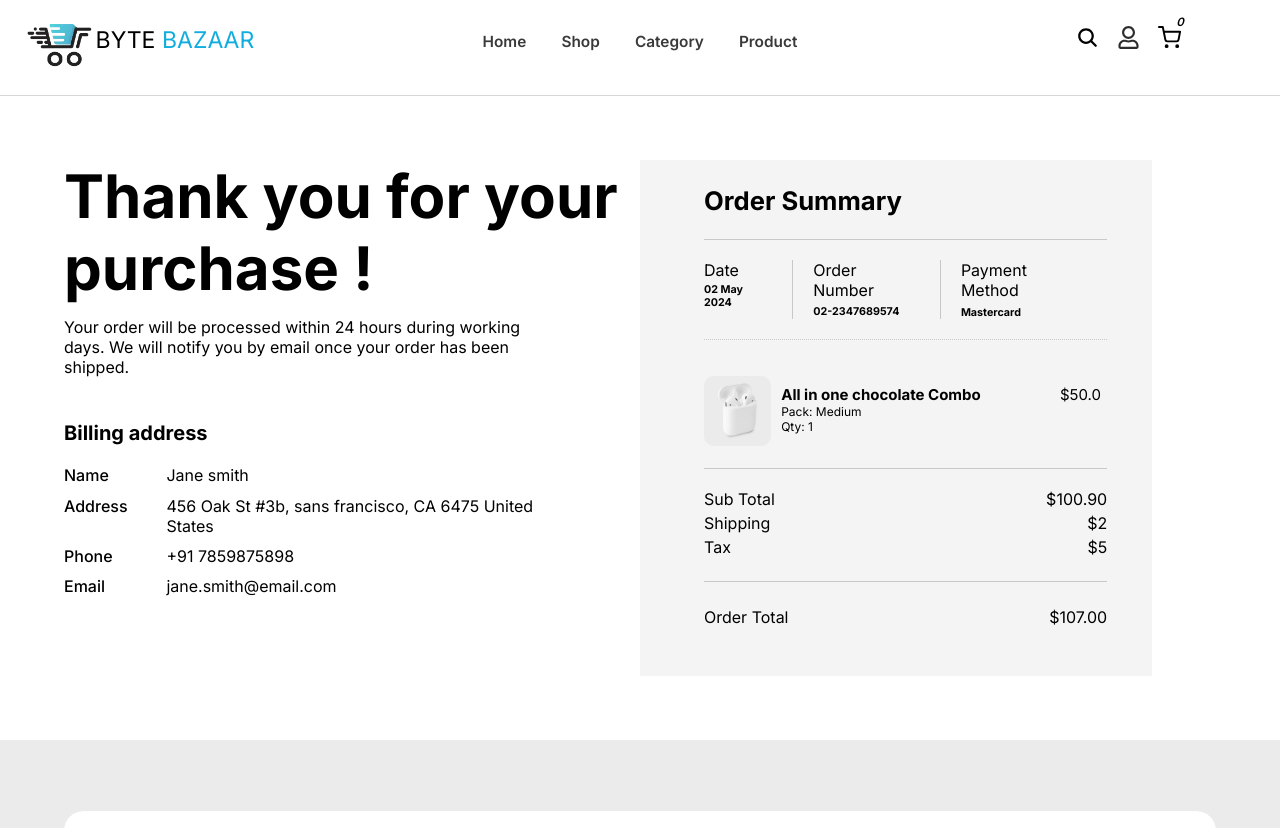
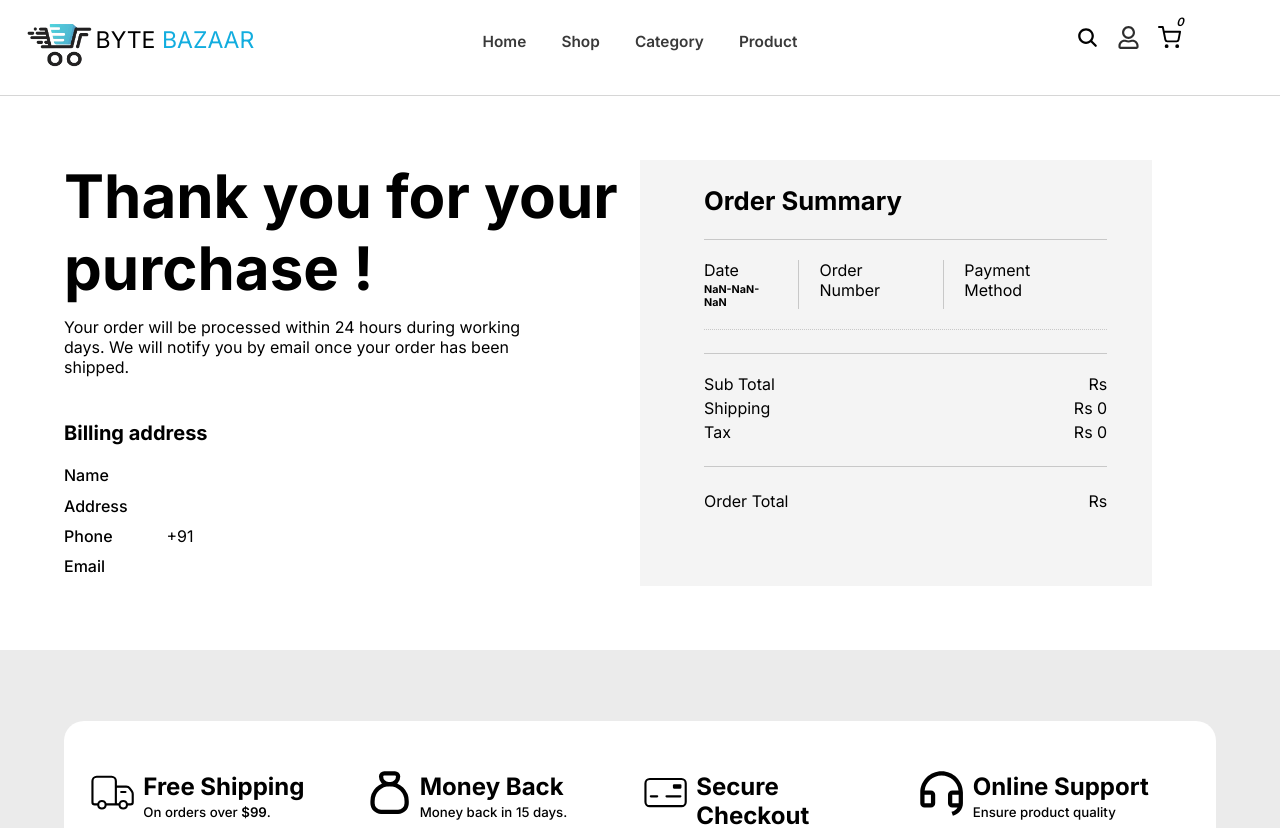
Before and after one commit to surajsinghgore/bytebazaar, a Next.js app: page /ordercomplete in a window 1280 px wide. Shown: the top 828 px of the page. Built offline with nearby package versions, Linux system fonts and the light colour scheme.

Commit message:
order complete page dynamic

```diff
--- a/app/api/model/OrderSchema.js
+++ b/app/api/model/OrderSchema.js
@@ -11,6 +11,10 @@ const Items = new mongoose.Schema({
     required: true,
   },
   productName: {
+    type: String,
+    required: true,
+  },
+  productImage: {
     type: String,
     required: true,
   },
@@ -50,6 +54,10 @@ const OrderData = new mongoose.Schema(
       ],
     },
     firstName: {
+      type: String,
+      required: true,
+    },
+    mobile: {
       type: String,
       required: true,
     },
--- a/app/api/order/route.js
+++ b/app/api/order/route.js
@@ -3,34 +3,6 @@ import DbConnection from "../middleware/DatabaseConnection";
 import OrderSchema from "../model/OrderSchema";
 import VerifyUserLogin from "../middleware/VeirfyUserLogin";
 
-const validateCardDetails = (cardNumber, expiryDate, cvv, cardHolderName) => {
-  const errors = [];
-
-  // Validate card number using Luhn algorithm
-  if (!luhn.validate(cardNumber)) {
-    errors.push("Invalid card number");
-  }
-
-  // Validate expiry date (format: MM/YY)
-  const [month, year] = expiryDate.split("/");
-  const expiry = new Date(`20${year}`, month);
-  const now = new Date();
-  if (expiry < now) {
-    errors.push("Card has expired");
-  }
-
-  // Validate CVV (assuming it should be 3 or 4 digits)
-  if (!/^\d{3,4}$/.test(cvv)) {
-    errors.push("Invalid CVV");
-  }
-
-  // Validate card holder name (optional, based on your needs)
-  if (!cardHolderName || cardHolderName.trim() === "") {
-    errors.push("Card holder name is required");
-  }
-
-  return errors;
-};
 
 export async function POST(req) {
   try {
@@ -64,11 +36,8 @@ export async function POST(req) {
       city,
       paymentmode,
       totalamount,
-      amountreceived,
-      cardNumber,
-      expiryDate,
-      cvv,
-      cardHolderName,
+      amountreceived
+
     } = await req.json();
 
     if (!email || !/^[\w-\.]+@([\w-]+\.)+[\w-]{2,4}$/.test(email))
@@ -85,11 +54,7 @@ export async function POST(req) {
       });
     if (!state || state.trim() === "")
       errors.push({ field: "state", message: "State must not be empty" });
-    if (!lastName || lastName.trim() === "")
-      errors.push({
-        field: "lastName",
-        message: "Last Name must not be empty",
-      });
+
     if (!address || address.trim() === "")
       errors.push({ field: "address", message: "Address must not be empty" });
     if (!city || city.trim() === "")
@@ -106,11 +71,7 @@ export async function POST(req) {
         message: "Mobile number must contain exactly 10 digits",
       });
 
-    if (paymentmode !== "cod") {
-      console.log(
-        validateCardDetails(cardNumber, expiryDate, cvv, cardHolderName)
-      );
-    }
+
     if (errors.length > 0) {
       return NextResponse.json(
         {
@@ -139,6 +100,7 @@ export async function POST(req) {
       state,
       pincode,
       firstName,
+      mobile,
       lastName,
       Items,
       country,
--- a/app/checkout/page.js
+++ b/app/checkout/page.js
@@ -201,6 +201,7 @@ export default function page() {
         productName: item.productName,
         price: item.price * item.qtyBook,
         qty: item.qtyBook,
+        productImage: item.productImage
       });
     });
     // specialInstruction
--- a/app/ordercomplete/page.js
+++ b/app/ordercomplete/page.js
@@ -1,29 +1,54 @@
+"use client";
+import { useEffect, useState } from "react";
 import style from "./style.module.css";
 
+const formatDate = (timestamp) => {
+  const date = new Date(timestamp);
+  const year = date.getFullYear();
+  const month = (date.getMonth() + 1).toString().padStart(2, "0"); // Months are 0-based
+  const day = date.getDate().toString().padStart(2, "0");
+  return `${day}-${month}-${year}`;
+};
 export default function page() {
+  const [orderData, setOrderData] = useState([""]);
+
+  useEffect(() => {
+    if (localStorage.getItem("order")) {
+      setOrderData(JSON.parse(localStorage.getItem("order")));
+      console.log(JSON.parse(localStorage.getItem("order")));
+    }
+  }, []);
+
   return (
+    <>
+      {orderData.length != 0 ? (
+        <>
           <div className={style.ordercomplete}>
             <div className={style.left}>
               <h1>Thank you for your purchase !</h1>
               <p>
-          Your order will be processed within 24 hours during working days. We
-          will notify you by email once your order has been shipped.
+                Your order will be processed within 24 hours during working
+                days. We will notify you by email once your order has been
+                shipped.
               </p>
 
               <h3>Billing address</h3>
               <div className={style.details}>
                 <li>
-            <b>Name</b> <span>Jane smith</span>
+                  <b>Name</b>{" "}
+                  <span>
+                    {orderData.firstName}{" "}
+                    {orderData.lastName && orderData.lastName}
+                  </span>
                 </li>
                 <li>
-            <b>Address</b>{" "}
-            <span>456 Oak St #3b, sans francisco, CA 6475 United States</span>
+                  <b>Address</b> <span>{orderData.address}</span>
                 </li>
                 <li>
-            <b>Phone</b> <span>+91 7859875898</span>
+                  <b>Phone</b> <span>+91 {orderData.mobile}</span>
                 </li>
                 <li>
-            <b>Email</b> <span>jane.smith@email.com</span>
+                  <b>Email</b> <span>{orderData.email}</span>
                 </li>
               </div>
             </div>
@@ -33,48 +58,58 @@ export default function page() {
               <div className={style.orderDate}>
                 <div className={style.date}>
                   <p>Date</p>
-            <h6>02 May 2024</h6>
+                  <h6>{formatDate(orderData.createdAt)} </h6>
                 </div>
                 <div className={style.date}>
                   <p>Order Number</p>
-            <h6>02-2347689574</h6>
+                  <h6>{orderData.productToken}</h6>
                 </div>
                 <div className={style.date}>
                   <p>Payment Method</p>
-            <h6>Mastercard</h6>
+                  <h6>{orderData.paymentmode}</h6>
                 </div>
               </div>
 
-        <div className={style.items}>
+              {orderData.Items && (
+                <>
+                  {orderData.Items.map((item) => (
+                    <div className={style.items} key={item._id}>
                       <div className={style.imageSection}>
-            <img src="cart1.webp" alt="image section" />
+                        <img src={item.productImage} alt={item.productImage} />
                       </div>
                       <div className={style.itemDetails}>
-            <h3>All in one chocolate Combo</h3>
-            <p>Pack: Medium</p>
-            <p>Qty: 1</p>
+                        <h3>{item.productName}</h3>
+                        <p>Qty: {item.qty}</p>
                       </div>
-          <div className={style.rs}>$50.0</div>
+                      <div className={style.rs}>{item.price*item.qty}</div>
                     </div>
+                  ))}
+                </>
+              )}
 
               <div className={style.innerDetails}>
                 <li>
-            <span>Sub Total</span> <span>$100.90</span>
+                  <span>Sub Total</span> <span>Rs {orderData.totalamount}</span>
                 </li>
                 <li>
-            <span>Shipping</span> <span>$2</span>
+                  <span>Shipping</span> <span>Rs 0</span>
                 </li>
                 <li>
-            <span>Tax</span> <span>$5</span>
+                  <span>Tax</span> <span>Rs 0</span>
                 </li>
               </div>
 
               <div className={style.total}>
                 <li>
-            <span>Order Total</span> <span>$107.00</span>
+                  <span>Order Total</span> <span>Rs {orderData.totalamount}</span>
                 </li>
               </div>
             </div>
           </div>
+        </>
+      ) : (
+        ""
+      )}
+    </>
   );
 }
```
Lines whose indentation alone changed are shown as unchanged.
